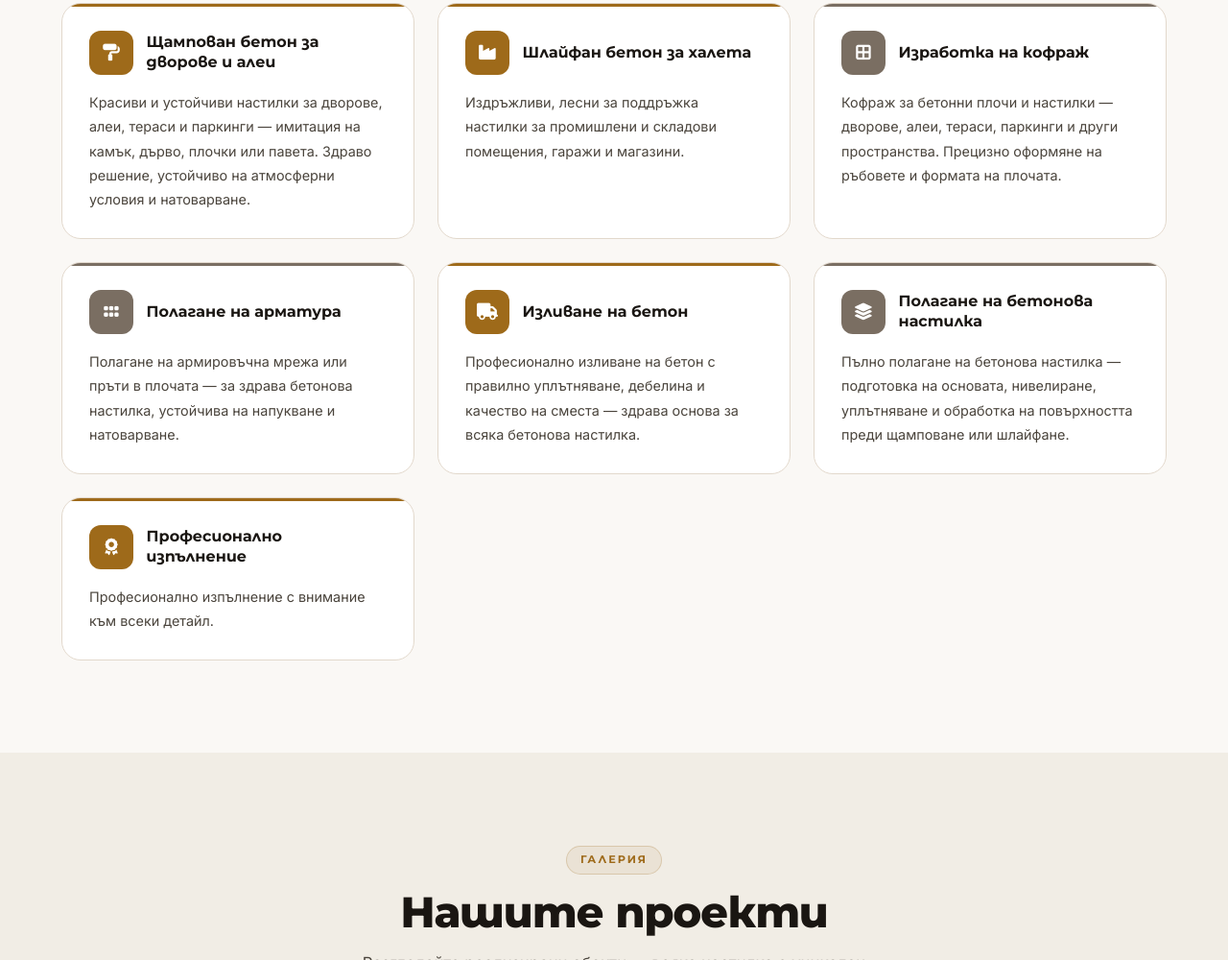
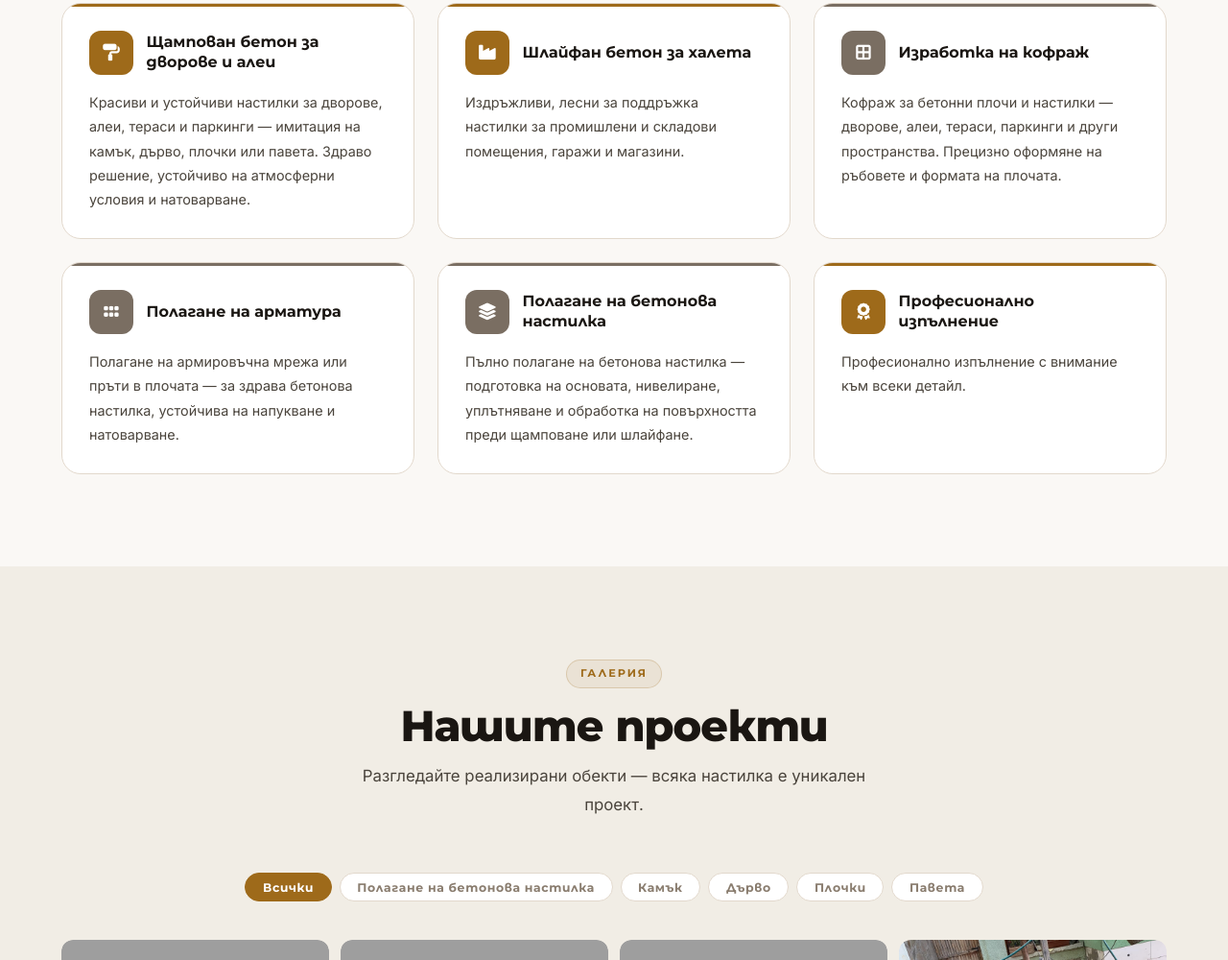
Before and after one commit to e-yordanov/decorfloors, a plain HTML site: page index.html in a window 1280 px wide. Shown: the part 1166-2166 px from the top of the page at 96% size. Drawn offline with nearby package versions, Linux system fonts and the light colour scheme; grey boxes are pictures that could not be loaded.

Commit message:
Махаме изливане от текста

```diff
--- a/index.html
+++ b/index.html
@@ -73,7 +73,6 @@
                 { "@type": "Offer", "itemOffered": { "@type": "Service", "name": "Полагане на бетонова настилка" } },
                 { "@type": "Offer", "itemOffered": { "@type": "Service", "name": "Изработка на кофраж за бетонни настилки" } },
                 { "@type": "Offer", "itemOffered": { "@type": "Service", "name": "Полагане на арматура" } },
-                { "@type": "Offer", "itemOffered": { "@type": "Service", "name": "Изливане на бетон" } },
                 { "@type": "Offer", "itemOffered": { "@type": "Service", "name": "Професионално изпълнение" } }
             ]
         },
--- a/translations.js
+++ b/translations.js
@@ -102,12 +102,6 @@ const translations = {
                     color: 'stone',
                     title: 'Полагане на арматура',
                     desc:  'Полагане на армировъчна мрежа или пръти в плочата — за здрава бетонова настилка, устойчива на напукване и натоварване.',
-                },
-                {
-                    icon:  'fas fa-truck',
-                    color: 'amber',
-                    title: 'Изливане на бетон',
-                    desc:  'Професионално изливане на бетон с правилно уплътняване, дебелина и качество на сместа — здрава основа за всяка бетонова настилка.',
                 },
                 {
                     icon:  'fas fa-layer-group',
@@ -269,12 +263,6 @@ const translations = {
                     desc:  'Laying reinforcement mesh or bars in the slab — for a strong floor resistant to cracking and load.',
                 },
                 {
-                    icon:  'fas fa-truck',
-                    color: 'amber',
-                    title: 'Concrete Pouring',
-                    desc:  'Professional concrete pouring with proper compaction, thickness and mix quality — a solid base for any concrete floor.',
-                },
-                {
                     icon:  'fas fa-layer-group',
                     color: 'stone',
                     title: 'Concrete Flooring Installation',
```
Also changed, not shown: llms.txt.
